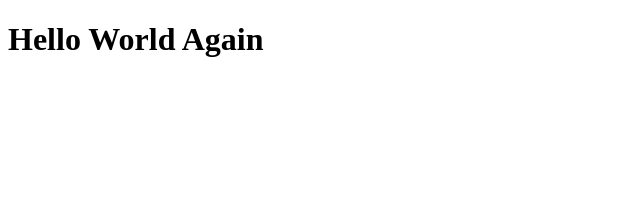
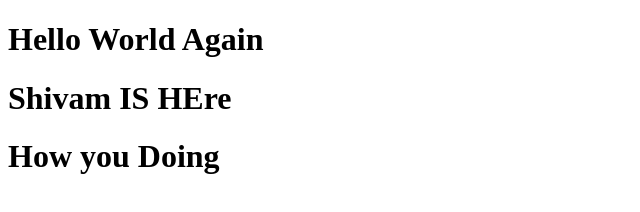
Before and after one commit to ShivamHarba/tina, a plain HTML site: page isj00014.html in a window 1280 px wide. Shown: the whole page, without its empty margins (0-640 px from the left). Drawn offline with Linux system fonts and the light colour scheme.

Commit message:
bvhvm jbjvjv
hbj

```diff
--- a/isj00014.html
+++ b/isj00014.html
@@ -7,5 +7,7 @@
 </head>
 <body>
     <h1>Hello World Again</h1>
+    <h1>Shivam IS HEre</h1>
+    <h1>How you Doing</h1>
 </body>
 </html>
```
